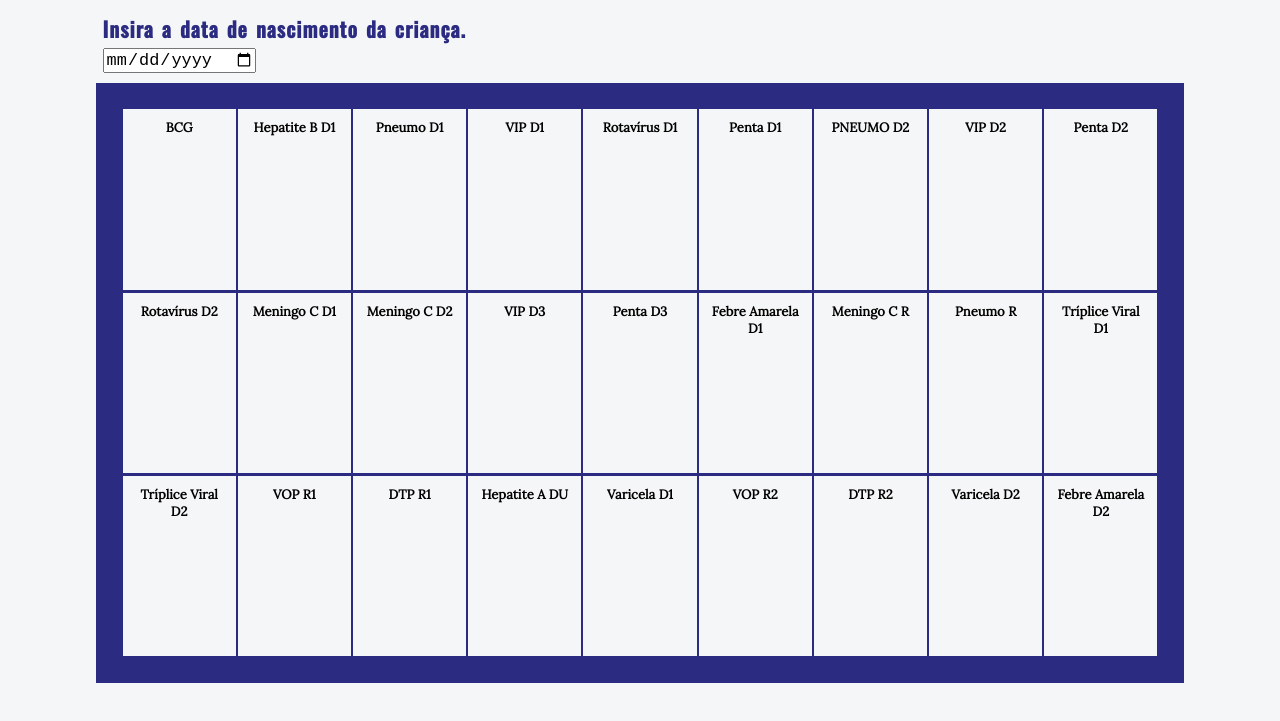
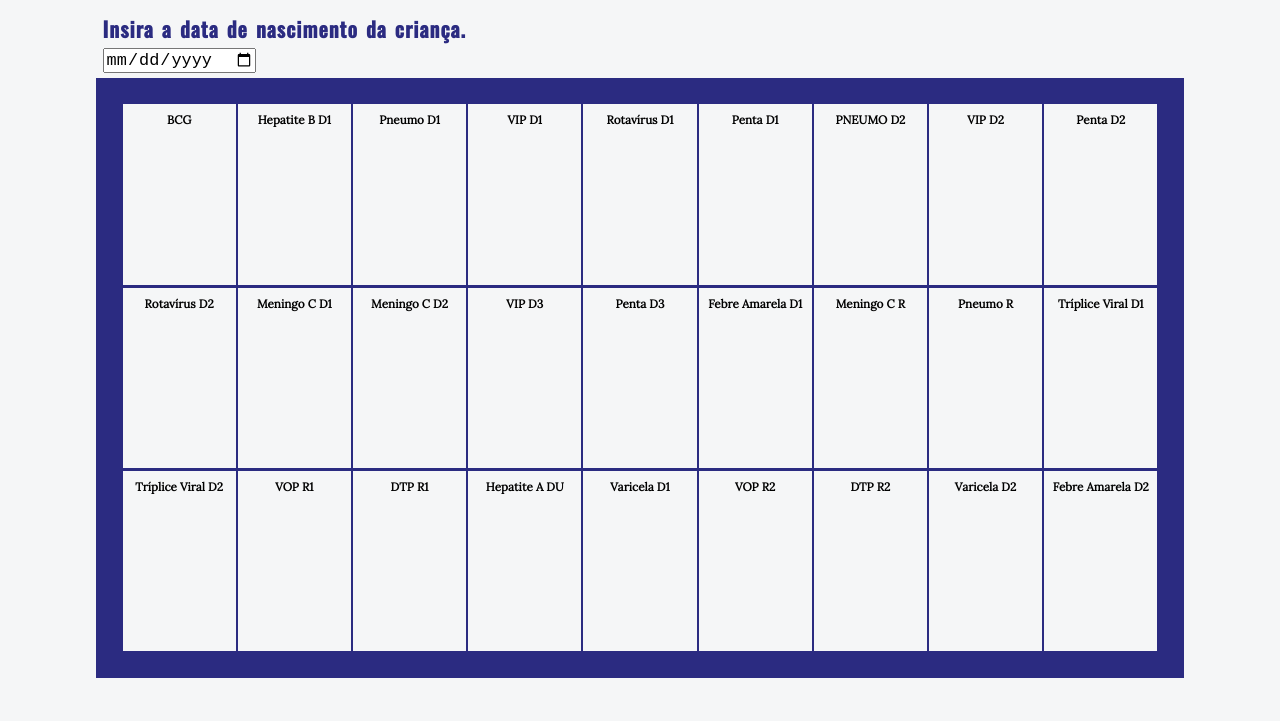
Before and after one commit to BrenoStScript/vaccine-card, a plain HTML site: page index.html in a window 1280 px wide. Shown: the part 53-774 px from the top of the page. Drawn offline with nearby package versions, Linux system fonts and the light colour scheme.

Commit message:
Add files via upload

```diff
--- a/vacinas.css
+++ b/vacinas.css
@@ -32,7 +32,7 @@ input{
     margin: 10px;
     box-sizing: border-box;
     width: 85vw;
-    margin:20px auto;
+    margin:15px auto;
     height: 75vh;
     border:2vw solid #2b2b81;
     background-color: #2b2b81;
@@ -54,7 +54,8 @@ input{
 }
 
 .vaccine h4{
-    margin:10px;
+    font-size: .9em;
+    margin:8px;
     text-align: center;
     text-decoration: none;
 }
```
